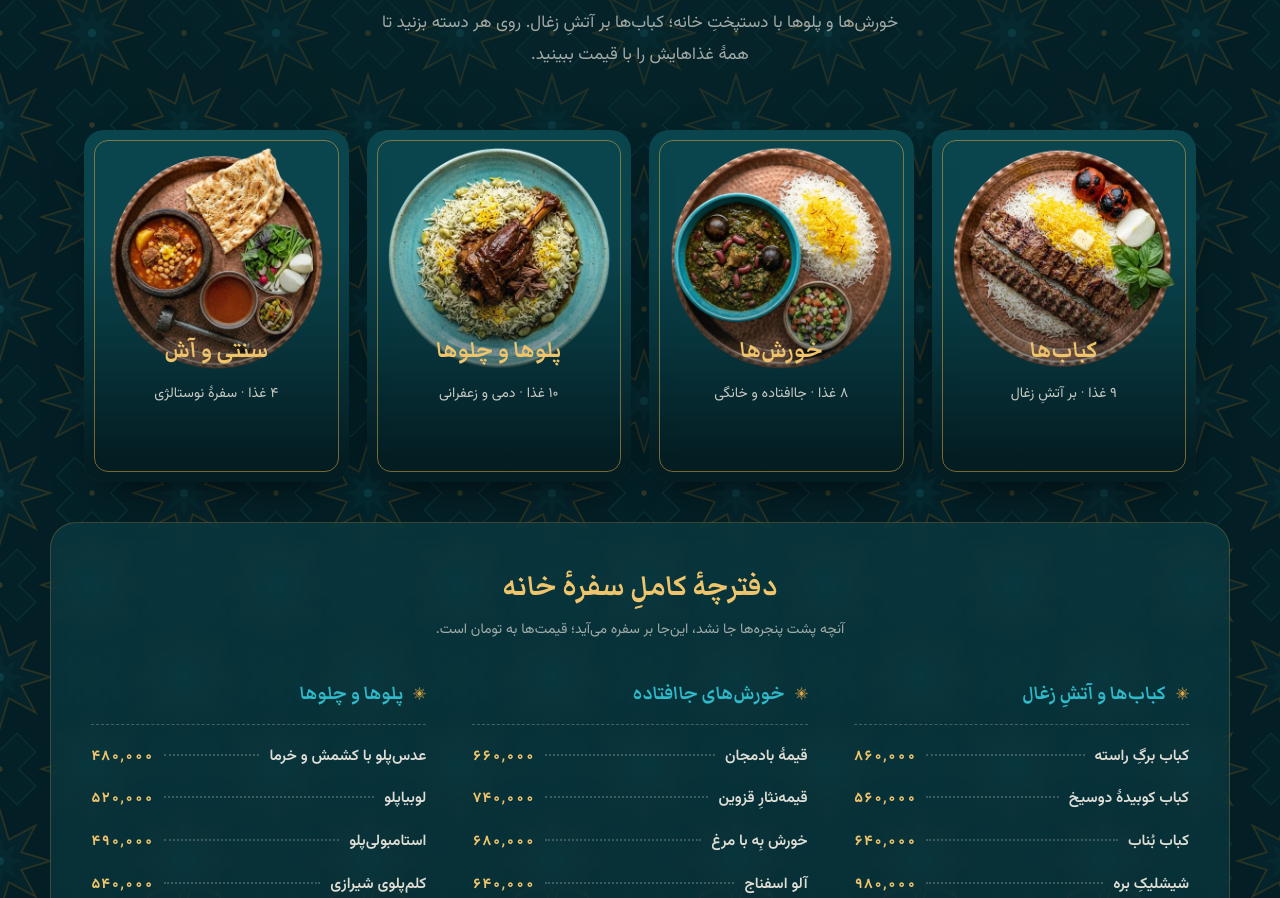
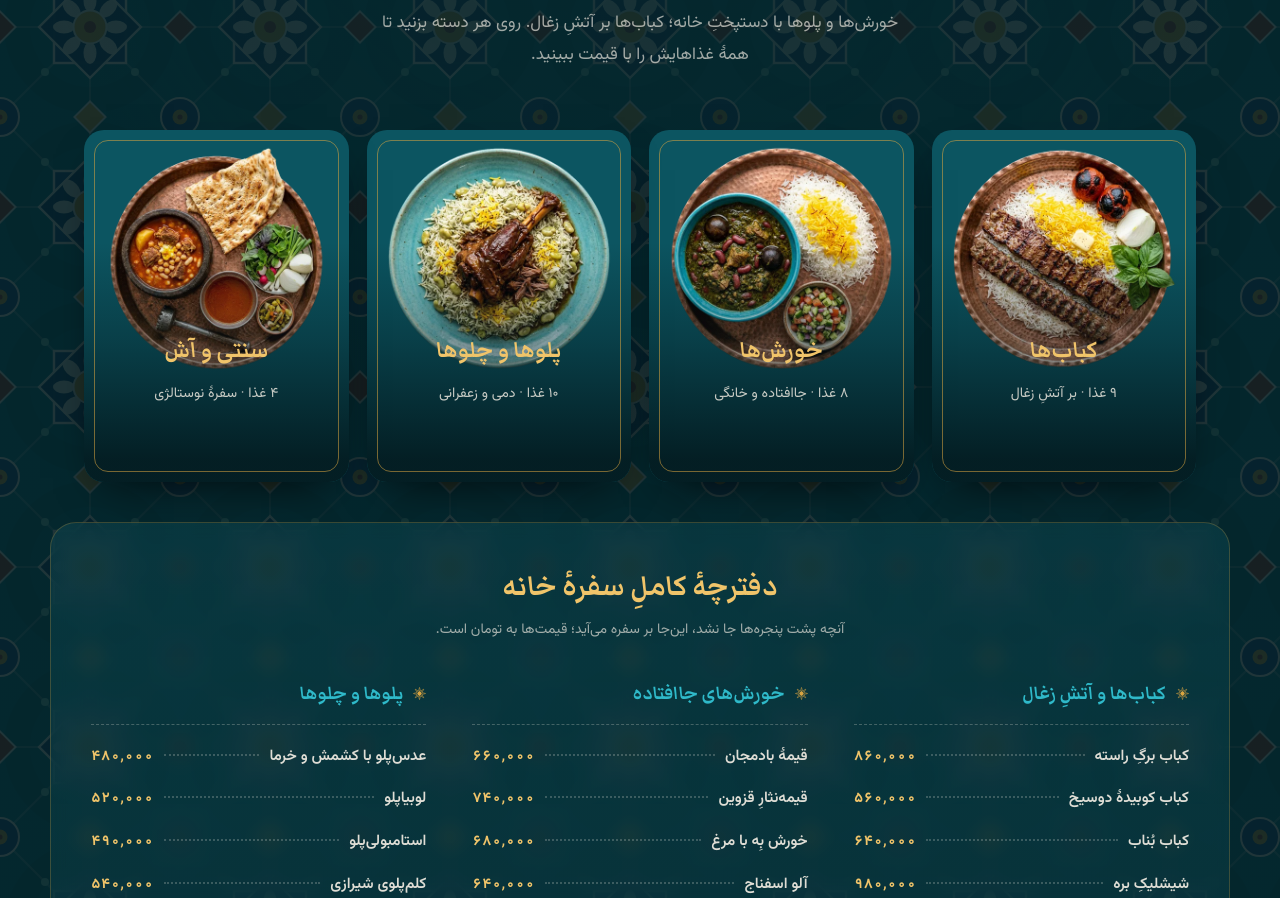
Before and after one commit to toranjhouse/toranjhouse.github.io, a plain HTML site: page index.html in a window 1280 px wide. Shown: the part 1902-2800 px from the top of the page. Drawn offline with Linux system fonts and the light colour scheme; animation ran at ten frames a second.

Commit message:
v20: پس‌زمینهٔ سایت کاشی فیروزه‌ای هفت‌رنگ شد — نقش دست‌ساز SVG (ستارهٔ خاتم لاجورد، شمسهٔ طلایی، گل چهارپر، ترنج اناری) در همهٔ بخش‌ها با لعاب خوانایی

```diff
--- a/css/style.css
+++ b/css/style.css
@@ -21,11 +21,11 @@
 
 /* ---------- توکن‌ها ---------- */
 :root {
-  --navy-950: #032226;
-  --navy-900: #06343b;
-  --navy-800: #0a444d;
-  --navy-700: #0e545e;
-  --navy-600: #146672;
+  --navy-950: #04262b;
+  --navy-900: #07454f;
+  --navy-800: #0c5561;
+  --navy-700: #106471;
+  --navy-600: #167683;
   --cream: #f2ede3;
   --cream-2: #e7dfcf;
   --cream-3: #fbf8f1;
@@ -59,7 +59,7 @@ html {
 }
 body {
   margin: 0;
-  background: var(--navy-900);
+  background: url("../assets/img/pattern-kashi.svg") center / 180px 180px repeat var(--navy-900);
   color: var(--cream);
   font-family: var(--f-body);
   font-size: clamp(15px, .55vw + 13px, 17px);
@@ -145,7 +145,7 @@ h1 em, h2 em { font-style: normal; color: var(--gold-2); }
   transition: background .35s, -webkit-backdrop-filter .35s, backdrop-filter .35s;
 }
 .site-head.is-scrolled::before {
-  background: rgb(4 40 46 / .82);
+  background: rgb(6 52 60 / .85);
   -webkit-backdrop-filter: blur(16px) saturate(1.2);
   backdrop-filter: blur(16px) saturate(1.2);
 }
@@ -323,9 +323,10 @@ h1 em, h2 em { font-style: normal; color: var(--gold-2); }
   position: relative; padding: clamp(76px, 10vw, 132px) 0;
   background:
     radial-gradient(90% 60% at 50% -8%, rgb(20 102 114 / .5), transparent 60%),
-    url("../assets/img/pattern-girih.svg"),
+    linear-gradient(rgb(5 44 51 / .44), rgb(5 44 51 / .44)),
+    url("../assets/img/pattern-kashi.svg"),
     var(--navy-900);
-  background-size: auto, 184px 184px, auto;
+  background-size: auto, auto, 180px 180px, auto;
 }
 .menu::before {
   content: ""; position: absolute; inset: 0; pointer-events: none;
@@ -483,8 +484,12 @@ h1 em, h2 em { font-style: normal; color: var(--gold-2); }
 .tea {
   position: relative; padding: clamp(76px, 10vw, 132px) 0; overflow: hidden;
   background:
+    linear-gradient(to left, rgb(4 40 46 / .5), rgb(4 40 46 / .18) 52%, transparent 78%),
     radial-gradient(70% 60% at 82% 40%, rgb(23 128 143 / .35), transparent 62%),
-    linear-gradient(160deg, #083b41, var(--navy-900) 58%);
+    linear-gradient(160deg, rgb(8 59 65 / .66), rgb(6 52 59 / .74) 58%),
+    url("../assets/img/pattern-kashi.svg"),
+    var(--navy-900);
+  background-size: auto, auto, 180px 180px, auto;
 }
 .tea-grid { display: grid; grid-template-columns: 6fr 5fr; gap: clamp(34px, 5vw, 70px); align-items: center; }
 .tea h2 { font-size: clamp(2.1rem, 4.6vw, 3.3rem); margin-top: 6px; }
@@ -549,7 +554,7 @@ h1 em, h2 em { font-style: normal; color: var(--gold-2); }
 .form-note.err { color: #b3372a; }
 
 /* ---------- پابرگ ---------- */
-.site-foot { background: var(--navy-950); padding: clamp(52px, 7vw, 84px) 0 0; }
+.site-foot { background: linear-gradient(rgb(3 32 37 / .72), rgb(3 32 37 / .72)), url("../assets/img/pattern-kashi.svg") center / 180px 180px, var(--navy-950); padding: clamp(52px, 7vw, 84px) 0 0; }
 .foot-grid { display: grid; grid-template-columns: 5fr 3fr 4fr; gap: clamp(30px, 4vw, 60px); padding-bottom: 44px; }
 .foot-logo { width: 120px; }
 .foot-brand p { margin-top: 14px; color: rgb(242 237 227 / .68); font-size: .92rem; max-width: 40ch; }
@@ -642,8 +647,8 @@ h1 em, h2 em { font-style: normal; color: var(--gold-2); }
 :root {
   --accent-warm: #a63a2b;
   --accent-cool: #17808f;
-  --sec-light: #f2ede3;
-  --sec-light-2: #e7dfcf;
+  --sec-light: #e6f3f0;
+  --sec-light-2: #d9ece7;
   --on-light: #1b2440;
   --on-light-soft: #4a5573;
   --on-light-label: rgb(27 36 64 / .8);
@@ -653,13 +658,13 @@ h1 em, h2 em { font-style: normal; color: var(--gold-2); }
   --ph: rgb(27 36 64 / .38);
   --ok: #1c7a45;
   --err: #b3372a;
-  --tile-veil: 0;
+  --tile-veil: .16;
 }
 body.is-night {
   --accent-warm: #e59a6c;
   --accent-cool: #4fd0dc;
-  --sec-light: #073138;
-  --sec-light-2: #062b31;
+  --sec-light: #0a4650;
+  --sec-light-2: #083c46;
   --on-light: #edf4f2;
   --on-light-soft: rgb(237 244 242 / .72);
   --on-light-label: rgb(237 244 242 / .8);
@@ -669,7 +674,7 @@ body.is-night {
   --ph: rgb(237 244 242 / .35);
   --ok: #86e0a7;
   --err: #ff9c8d;
-  --tile-veil: .13;
+  --tile-veil: .38;
 }
 .story, .spaces, .reserve {
   position: relative;
@@ -681,7 +686,7 @@ body.is-night {
 .story::before, .spaces::before, .reserve::before {
   content: ""; position: absolute; inset: 0; pointer-events: none;
   opacity: var(--tile-veil); transition: opacity 1.6s var(--ease);
-  background: url("../assets/img/pattern-girih.svg") center / 184px 184px;
+  background: url("../assets/img/pattern-kashi.svg") center / 180px 180px;
 }
 .story > *, .spaces > *, .reserve > * { position: relative; }
 
@@ -722,7 +727,7 @@ body.is-night .res-form select option { background: #083b43; color: #edf4f2; }
 .form-note.err { color: var(--err); }
 body.is-night .menu::before { background: rgb(3 26 31 / .78); }
 .menu::before { transition: background-color 1.6s var(--ease); }
-body.is-night .tea { background: radial-gradient(70% 60% at 82% 40%, rgb(23 128 143 / .22), transparent 62%), linear-gradient(160deg, #062b31, var(--navy-950) 58%); }
+body.is-night .tea { background: linear-gradient(to left, rgb(3 32 38 / .55), rgb(3 32 38 / .2) 52%, transparent 78%), radial-gradient(70% 60% at 82% 40%, rgb(23 128 143 / .22), transparent 62%), linear-gradient(160deg, rgb(6 43 49 / .62), rgb(4 38 44 / .72) 58%), url("../assets/img/pattern-kashi.svg") center / 180px 180px, var(--navy-950); }
 .tea { transition: background-color 1.6s var(--ease); }
 
 
--- a/index.html
+++ b/index.html
@@ -10,7 +10,7 @@
 <link rel="preload" href="assets/fonts/vazirmatn-var.woff2" as="font" type="font/woff2" crossorigin>
 <link rel="preload" href="assets/fonts/markazi-text-var.woff2" as="font" type="font/woff2" crossorigin>
 <link rel="preload" as="image" href="assets/img/space-courtyard-night-1200.webp" imagesrcset="assets/img/space-courtyard-night-720.webp 720w, assets/img/space-courtyard-night-1200.webp 1200w" imagesizes="100vw">
-<link rel="stylesheet" href="css/style.css?v=7">
+<link rel="stylesheet" href="css/style.css?v=8">
 </head>
 <body class="is-night">
 <a class="skip" href="#main">پرش به محتوای صفحه</a>
```
Also changed, not shown: assets/img/pattern-kashi.svg (added).
